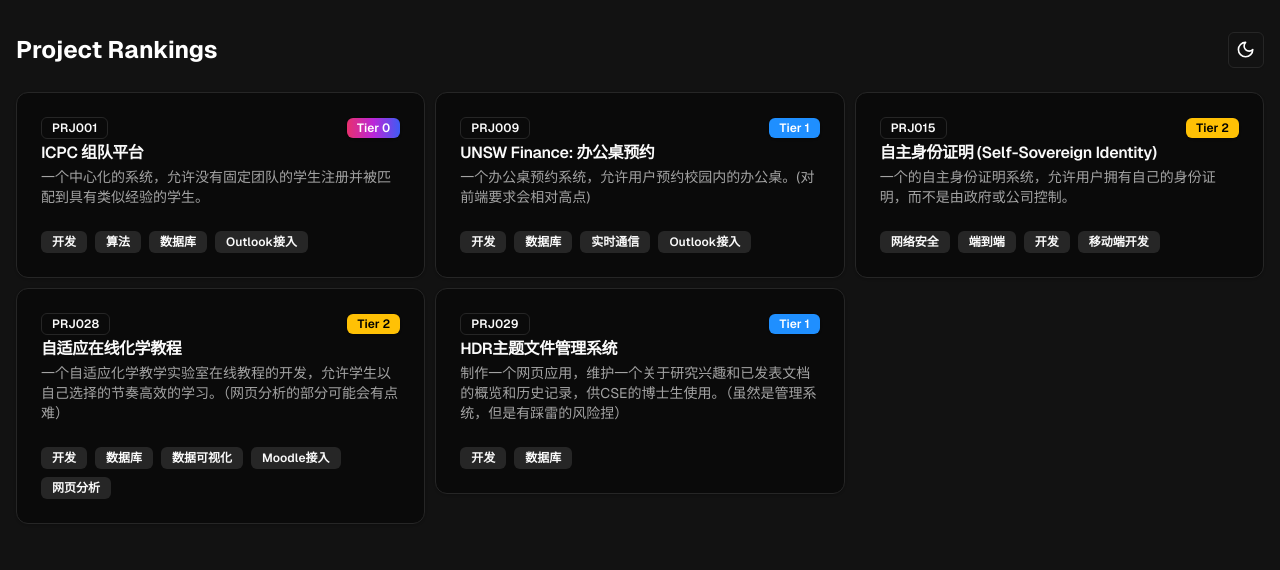
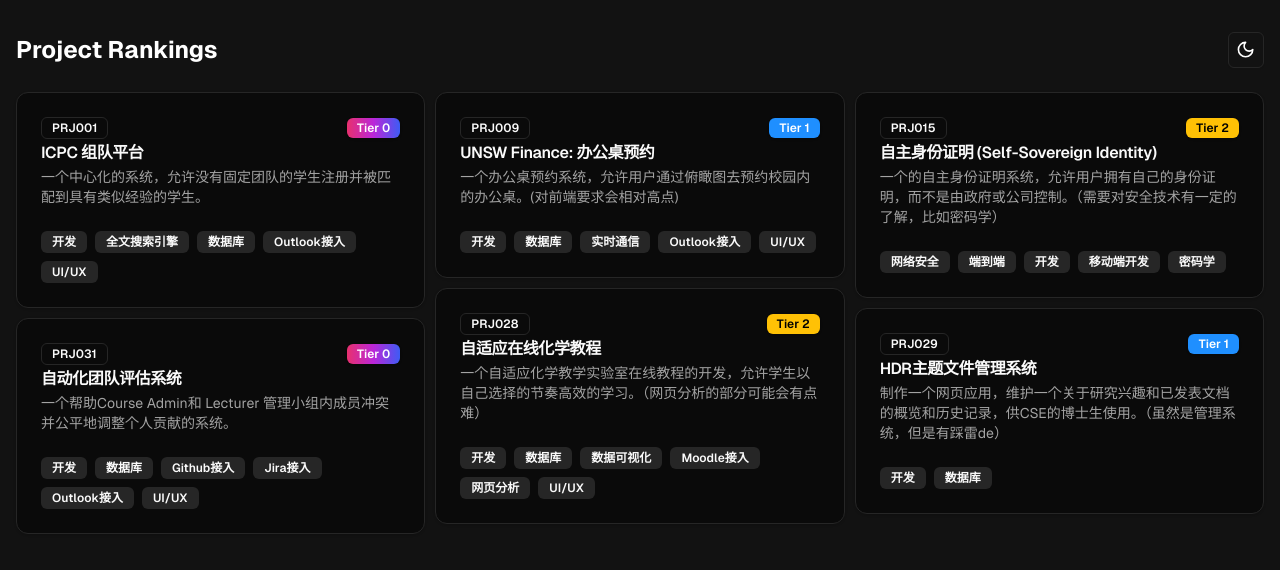
Before and after one commit to TommyZhang-z/projo, a Next.js app: page / in a window 1280 px wide. Shown: the top 570 px of the page. Built offline with nearby package versions, Linux system fonts and the light colour scheme.

Commit message:
update recommendation to p31

```diff
--- a/src/components/project-rankings.tsx
+++ b/src/components/project-rankings.tsx
@@ -29,23 +29,23 @@ const projects: Project[] = [
     title: "ICPC 组队平台",
     description:
       "一个中心化的系统，允许没有固定团队的学生注册并被匹配到具有类似经验的学生。",
-    tags: ["开发", "算法", "数据库", "Outlook接入"],
+    tags: ["开发", "全文搜索引擎", "数据库", "Outlook接入", "UI/UX"],
     tier: 0,
   },
   {
     id: "PRJ009",
     title: "UNSW Finance: 办公桌预约",
     description:
-      "一个办公桌预约系统，允许用户预约校园内的办公桌。(对前端要求会相对高点)",
-    tags: ["开发", "数据库", "实时通信", "Outlook接入"],
+      "一个办公桌预约系统，允许用户通过俯瞰图去预约校园内的办公桌。(对前端要求会相对高点)",
+    tags: ["开发", "数据库", "实时通信", "Outlook接入", "UI/UX"],
     tier: 1,
   },
   {
     id: "PRJ015",
     title: "自主身份证明 (Self-Sovereign Identity)",
     description:
-      "一个的自主身份证明系统，允许用户拥有自己的身份证明，而不是由政府或公司控制。",
-    tags: ["网络安全", "端到端", "开发", "移动端开发"],
+      "一个的自主身份证明系统，允许用户拥有自己的身份证明，而不是由政府或公司控制。（需要对安全技术有一定的了解，比如密码学）",
+    tags: ["网络安全", "端到端", "开发", "移动端开发", "密码学"],
     tier: 2,
   },
   {
@@ -53,7 +53,7 @@ const projects: Project[] = [
     title: "自适应在线化学教程",
     description:
       "一个自适应化学教学实验室在线教程的开发，允许学生以自己选择的节奏高效的学习。（网页分析的部分可能会有点难）",
-    tags: ["开发", "数据库", "数据可视化", "Moodle接入", "网页分析"],
+    tags: ["开发", "数据库", "数据可视化", "Moodle接入", "网页分析", "UI/UX"],
     tier: 2,
   },
   {
@@ -61,9 +61,17 @@ const projects: Project[] = [
     title: "HDR主题文件管理系统",
     // Produce a web application that maintains an overview and history of research interests andpublished documents for HDR students at CSE.
     description:
-      "制作一个网页应用，维护一个关于研究兴趣和已发表文档的概览和历史记录，供CSE的博士生使用。（虽然是管理系统，但是有踩雷的风险捏）",
+      "制作一个网页应用，维护一个关于研究兴趣和已发表文档的概览和历史记录，供CSE的博士生使用。（虽然是管理系统，但是有踩雷de）",
     tags: ["开发", "数据库"],
     tier: 1,
+  },
+  {
+    id: "PRJ031",
+    title: "自动化团队评估系统",
+    description:
+      "一个帮助Course Admin和 Lecturer 管理小组内成员冲突并公平地调整个人贡献的系统。",
+    tags: ["开发", "数据库", "Github接入", "Jira接入", "Outlook接入", "UI/UX"],
+    tier: 0,
   },
 ];
 
@@ -99,7 +107,7 @@ export function ProjectRankings() {
         </Button>
       </header>
       {/* <h1 className="text-3xl font-bold mb-6 text-center">Project Rankings</h1> */}
-      <ResponsiveMasonry columnsCountBreakPoints={{ 520: 1, 840: 2, 1024: 3 }}>
+      <ResponsiveMasonry columnsCountBreakPoints={{ 500: 1, 840: 2, 1024: 3 }}>
         <Masonry gutter="10px">
           {projects.map((project) => (
             <Card
```
